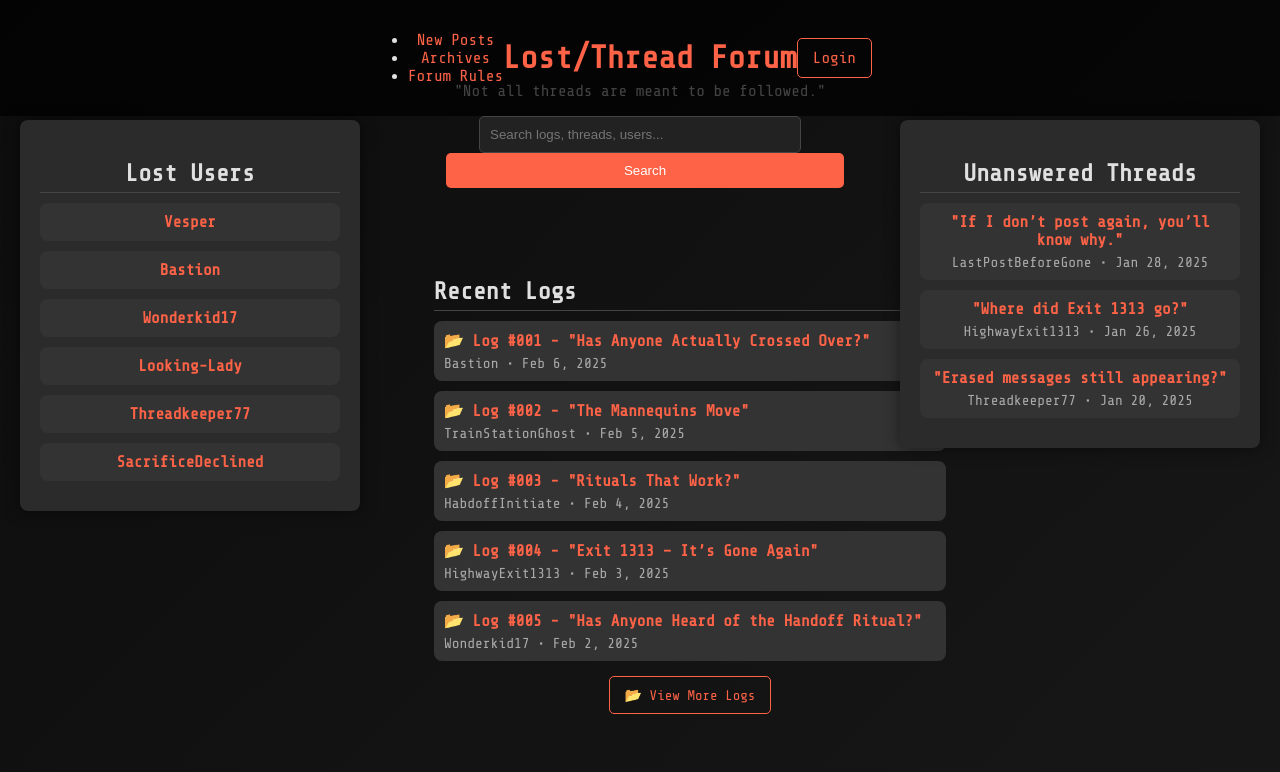
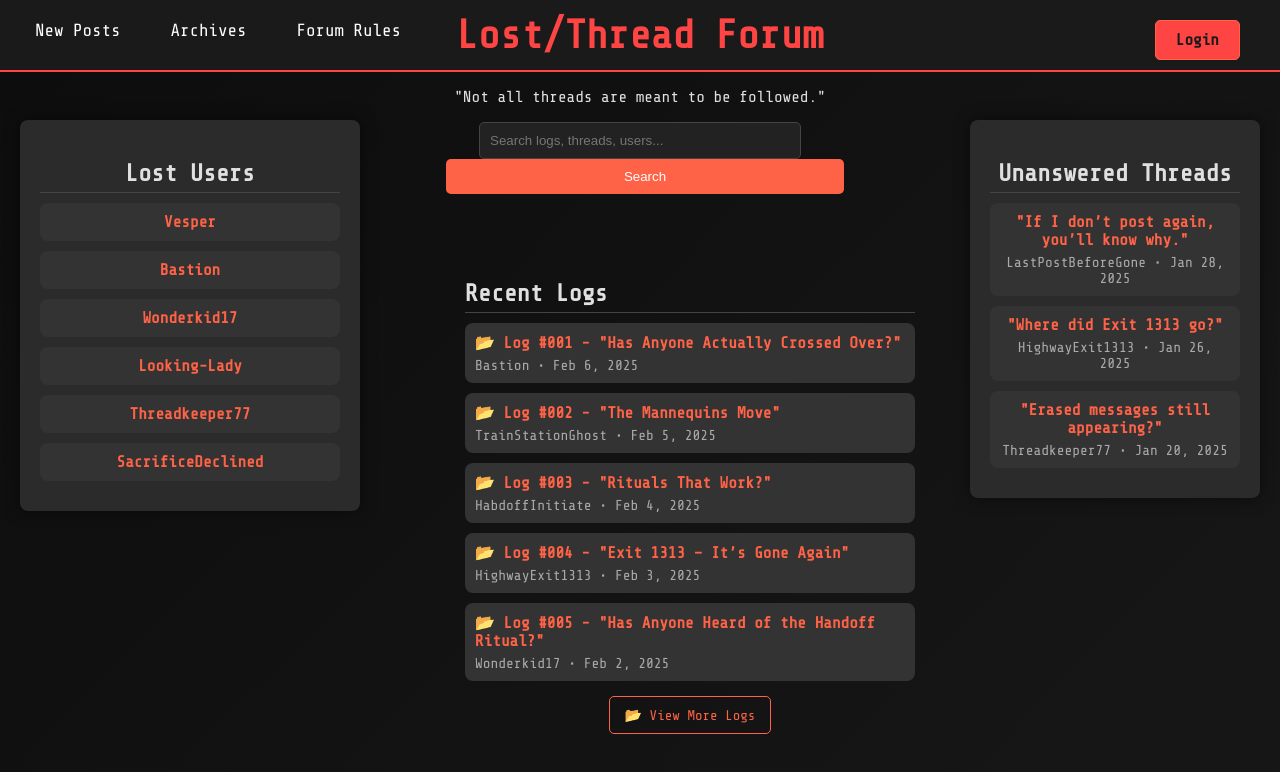
Before and after one commit to weyoutWeb/Lost-Thread, a plain HTML site: page index.html in a window 1280 px wide. Drawn offline with nearby package versions, Linux system fonts and the light colour scheme.

Commit message:
Update styles.css

```diff
--- a/styles.css
+++ b/styles.css
@@ -853,4 +853,200 @@ body.rue-page:after {
     font-size: 14px;
     padding: 8px;
   }
+}/* Enable smooth scrolling */
+html, body {
+  height: 100%;
+  overflow-y: auto;
+  scroll-behavior: smooth;
 }
+
+/* Ensure the main content is scrollable */
+.forum-container {
+  max-height: 80vh; /* Prevent it from taking the full page */
+  overflow-y: auto;
+  padding-bottom: 20px;
+}
+
+/* Make sidebars scrollable if needed */
+.unanswered-threads-sidebar {
+  max-height: 80vh;
+  overflow-y: auto;
+}
+
+/* Custom scrollbar styling (optional) */
+::-webkit-scrollbar {
+  width: 6px;
+}
+
+::-webkit-scrollbar-track {
+  background: #1a1a1a;
+}
+
+::-webkit-scrollbar-thumb {
+  background: #ff4444;
+  border-radius: 10px;
+}
+/* Ensure header is properly positioned and does not overlap content */
+.header-container {
+  position: relative;
+  width: 100%;
+  background-color: #1a1a1a;
+  padding: 20px 0;
+  text-align: center;
+  border-bottom: 2px solid #ff4444;
+  z-index: 1000; /* Ensures it stays above other elements */
+}
+
+.header-container h1 {
+  margin: 0;
+  font-size: 2.5em;
+  color: #ff4444;
+}
+
+.navigation-bar {
+  display: flex;
+  justify-content: center;
+  padding-bottom: 10px;
+}
+
+.navigation-bar ul {
+  list-style: none;
+  display: flex;
+  gap: 20px;
+  padding: 0;
+}
+
+.navigation-bar ul li {
+  display: inline;
+}
+
+.navigation-bar ul li a {
+  color: #ffffff;
+  text-decoration: none;
+  font-size: 1.1em;
+}
+
+.login-button {
+  position: absolute;
+  right: 20px;
+  top: 20px;
+  background: #ff4444;
+  color: #1a1a1a;
+  padding: 10px 20px;
+  text-decoration: none;
+  border-radius: 5px;
+  font-weight: bold;
+  transition: 0.3s;
+}
+
+.login-button:hover {
+  background: #ff2222;
+}
+/* Ensure sidebars do not overlap content */
+.unanswered-threads-sidebar {
+  position: absolute;
+  width: 250px;
+  top: 120px; /* Adjusts height so it doesn’t cut into the forum */
+}
+
+.left-sidebar {
+  left: 10px;
+}
+
+.right-sidebar {
+  right: 10px;
+}
+
+/* Prevent sidebar from overlapping the main forum content */
+.forum-container {
+  margin: auto;
+  max-width: 900px;
+  padding: 20px;
+  position: relative;
+  z-index: 1;
+}
+/* Adjust Header & Navigation Alignment */
+.header-container {
+  position: relative;
+  width: 100%;
+  background-color: #1a1a1a;
+  padding: 20px 0;
+  display: flex;
+  align-items: center;
+  justify-content: space-between; /* Ensures proper spacing */
+  border-bottom: 2px solid #ff4444;
+  z-index: 1000;
+}
+
+/* Move Navigation Menu to the Left */
+.navigation-bar {
+  margin-left: 20px; /* Moves it to the left */
+}
+
+.navigation-bar ul {
+  list-style: none;
+  display: flex;
+  gap: 20px;
+  padding: 0;
+  margin: 0;
+}
+
+.navigation-bar ul li {
+  display: inline;
+}
+
+.navigation-bar ul li a {
+  color: #ffffff;
+  text-decoration: none;
+  font-size: 1.1em;
+  padding: 10px 15px;
+}
+
+/* Keep Header Title Centered */
+.header-container h1 {
+  margin: 0 auto; /* Centers the title */
+  font-size: 2.5em;
+  color: #ff4444;
+  text-align: center;
+  flex-grow: 1; /* Allows it to center */
+}
+
+/* Move Login Button to the Right */
+.login-button {
+  margin-right: 20px; /* Moves it further right */
+  background: #ff4444;
+  color: #1a1a1a;
+  padding: 10px 20px;
+  text-decoration: none;
+  border-radius: 5px;
+  font-weight: bold;
+  transition: 0.3s;
+}
+
+.login-button:hover {
+  background: #ff2222;
+}
+/* Ensure Header is Properly Spaced */
+.header-container {
+  position: relative;
+  width: 100%;
+  background-color: #1a1a1a;
+  padding: 20px 0;
+  display: flex;
+  align-items: center;
+  justify-content: space-between;
+  border-bottom: 2px solid #ff4444;
+  z-index: 1000;
+}
+
+/* Center the Title */
+.header-container h1 {
+  margin: 0;
+  font-size: 2.5em;
+  color: #ff4444;
+  text-align: center;
+  position: absolute;
+  left: 50%;
+  transform: translateX(-50%);
+  width: max-content;
+}
```
